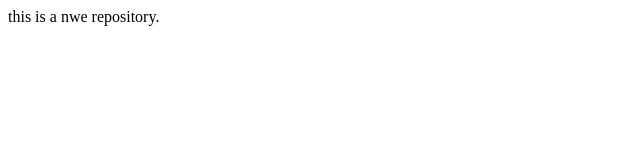
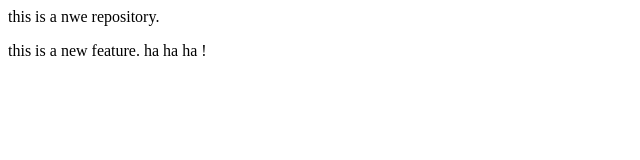
Before and after one commit to bhumikabindagi/local, a plain HTML site: page index.html in a window 1280 px wide. Shown: the whole page, without its empty margins (0-640 px from the left). Drawn offline with Linux system fonts and the light colour scheme.

Commit message:
New feature

```diff
--- a/index.html
+++ b/index.html
@@ -1,3 +1,6 @@
 <p>
     this is a nwe repository.
 </p>
+<p>
+    this is a new feature. ha ha ha !
+</p>
```
